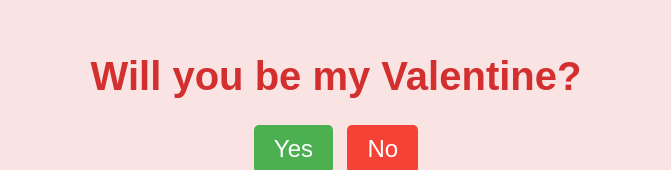
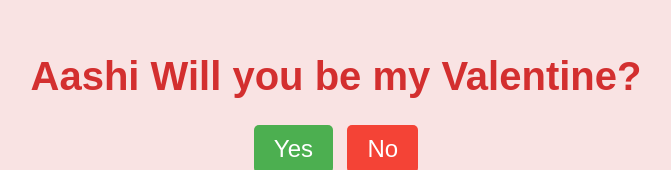
Before and after one commit to shiveshkalra/valentine-page, a plain HTML site: page index.html in a window 1280 px wide. Shown: the part 138-308 px from the top of the page, without its empty margins (304-975 px from the left). Drawn offline with Linux system fonts and the light colour scheme; no server answers.

Commit message:
Update index.html

```diff
--- a/index.html
+++ b/index.html
@@ -3,12 +3,12 @@
 <head>
     <meta charset="UTF-8">
     <meta name="viewport" content="width=device-width, initial-scale=1.0">
-    <title>Will You Be My Valentine?</title>
+    <title>Aashi Will You Be My Valentine?</title>
     <link rel="stylesheet" href="styles.css">
 </head>
 <body>
     <div class="container">
-        <h1>Will you be my Valentine?</h1>
+        <h1>Aashi Will you be my Valentine?</h1>
         <div class="buttons">
             <button class="yes-button" onclick="handleYesClick()">Yes</button>
             <button class="no-button" onclick="handleNoClick()">No</button>
```
